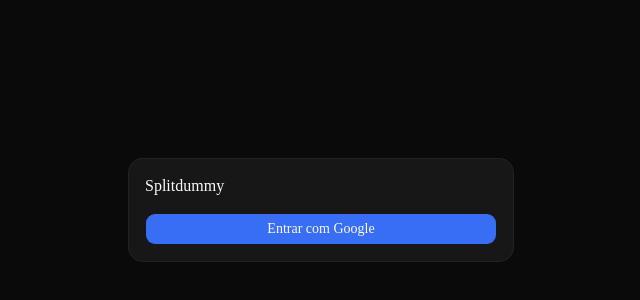
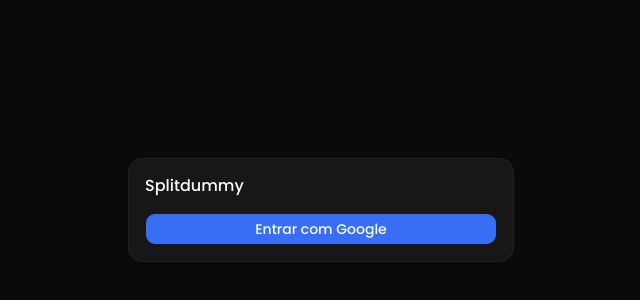
Before and after one commit to B0RGESdaniel/splitdummy-v2, a Next.js app: page /login in a window 1280 px wide. Shown: the part 190-490 px from the top of the page, without its empty margins (319-959 px from the left). Built offline with nearby package versions, Linux system fonts and the light colour scheme; no server answers.

Commit message:
feat: set font to Poppins

```diff
--- a/app/layout.tsx
+++ b/app/layout.tsx
@@ -1,12 +1,13 @@
 import type { Metadata } from "next";
-import { Geist, Geist_Mono } from "next/font/google";
+import { Poppins, Geist_Mono } from "next/font/google";
 import "./globals.css";
 
 import { QueryProvider } from "@/components/providers/query-provider";
 
-const geistSans = Geist({
-  variable: "--font-geist-sans",
+const poppins = Poppins({
+  variable: "--font-sans",
   subsets: ["latin"],
+  weight: ["400", "500", "600", "700"],
 });
 
 const geistMono = Geist_Mono({
@@ -23,7 +24,7 @@ export default function RootLayout({ children }: LayoutProps<"/">) {
   return (
     <html
       lang="en"
-      className={`${geistSans.variable} ${geistMono.variable} dark h-full antialiased`}
+      className={`${poppins.variable} ${geistMono.variable} dark h-full antialiased`}
     >
       <body className="min-h-full flex flex-col">
         <QueryProvider>{children}</QueryProvider>
```
